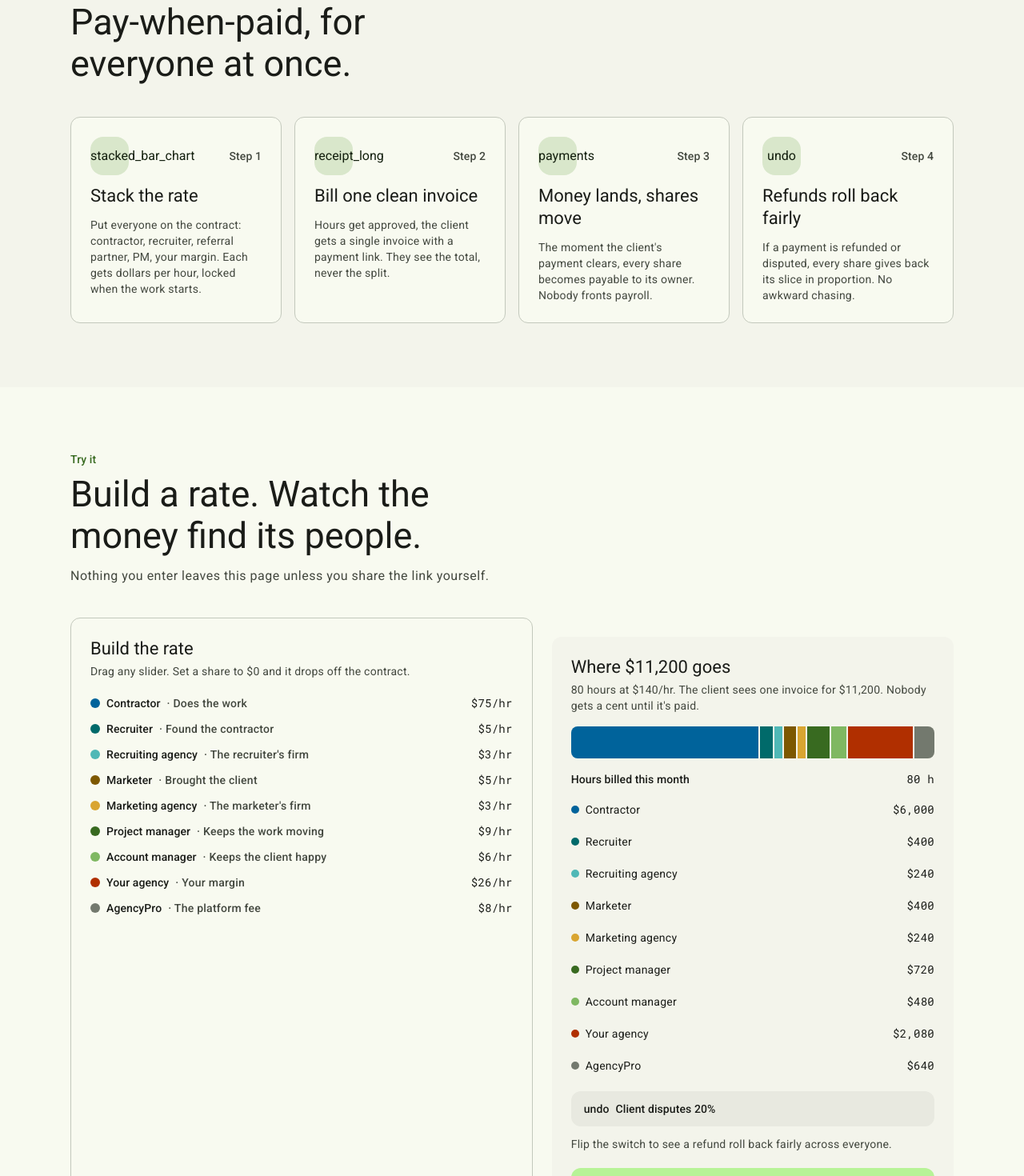
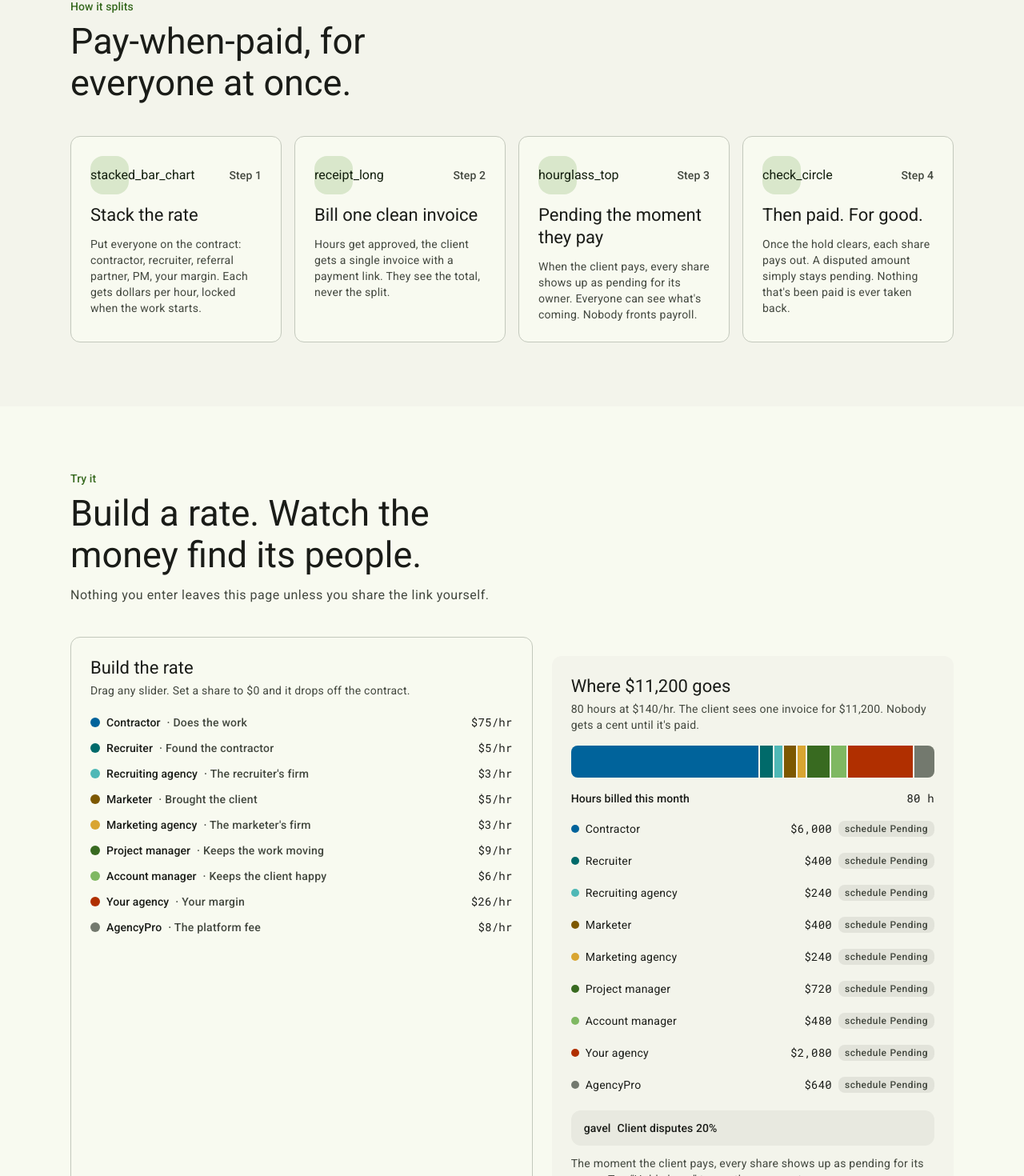
Before and after one commit to rodmjay/agency-squared, a Next.js app: page / in a window 1280 px wide. Shown: the part 692-2162 px from the top of the page at 80% size. Built offline with nearby package versions, Linux system fonts and the light colour scheme.

Commit message:
Payouts: pending phase, no clawbacks
Shares show as pending when the client pays and pay out when the hold clears; a dispute only keeps
that part pending. The playground gets a Pending/Paid stage view; the receipt and copy follow.

```diff
--- a/src/app/page.tsx
+++ b/src/app/page.tsx
@@ -8,8 +8,8 @@ const INVITE = "https://www.linkedin.com/in/rodmjay";
 const steps = [
   { icon: "stacked_bar_chart", title: "Stack the rate", body: "Put everyone on the contract: contractor, recruiter, referral partner, PM, your margin. Each gets dollars per hour, locked when the work starts." },
   { icon: "receipt_long", title: "Bill one clean invoice", body: "Hours get approved, the client gets a single invoice with a payment link. They see the total, never the split." },
-  { icon: "payments", title: "Money lands, shares move", body: "The moment the client's payment clears, every share becomes payable to its owner. Nobody fronts payroll." },
-  { icon: "undo", title: "Refunds roll back fairly", body: "If a payment is refunded or disputed, every share gives back its slice in proportion. No awkward chasing." },
+  { icon: "hourglass_top", title: "Pending the moment they pay", body: "When the client pays, every share shows up as pending for its owner. Everyone can see what's coming. Nobody fronts payroll." },
+  { icon: "check_circle", title: "Then paid. For good.", body: "Once the hold clears, each share pays out. A disputed amount simply stays pending. Nothing that's been paid is ever taken back." },
 ];
 
 const perks = [
@@ -53,7 +53,7 @@ export default function Home() {
             </p>
             <h1 className="md-display-large mt-6 text-balance">Everyone who earned a cut gets paid.</h1>
             <p className="md-body-large mt-6 max-w-xl text-on-surface-variant text-pretty">
-              AgencyPro splits every billed hour between the people who made it happen: the contractor, the recruiter who found them, the partner who sent the client, your PM and your agency. The client pays one invoice. When the money lands, every share moves on its own.
+              AgencyPro splits every billed hour between the people who made it happen: the contractor, the recruiter who found them, the partner who sent the client, your PM and your agency. The client pays one invoice. Every share goes pending right away, then pays out on its own. Nothing paid is ever clawed back.
             </p>
             <div className="mt-8 flex flex-wrap gap-3">
               <MdButton href="#play" icon="tune">Play with the split</MdButton>
--- a/src/components/hero-split.tsx
+++ b/src/components/hero-split.tsx
@@ -35,7 +35,7 @@ export function HeroSplit() {
       </ul>
       <div className="md-body-medium mt-6 flex items-center gap-2 rounded-xl bg-secondary-container px-4 py-3 text-on-secondary-container">
         <md-icon aria-hidden="true">payments</md-icon>
-        Client pays, money lands, every share moves.
+        Client pays, every share goes pending, then pays out.
       </div>
     </div>
   );
--- a/src/components/payout-playground.tsx
+++ b/src/components/payout-playground.tsx
@@ -6,7 +6,8 @@ import { MdButton, MdFilterChip, MdSlider, MdSwitch } from "@/components/materia
 import { PRESETS, STREAMS, money, type StreamKey } from "@/lib/streams";
 import { DEFAULT_SPLIT, HOURS, decodeSplit, encodeSplit, rateMax, type SplitState } from "@/lib/split-url";
 
-const REFUND = 0.2;
+const DISPUTE = 0.2;
+type Phase = "pending" | "paid";
 const totals = (s: SplitState) => {
   const rate = STREAMS.reduce((sum, x) => sum + s.rates[x.key], 0);
   return { rate, invoice: rate * s.hours };
@@ -15,6 +16,7 @@ const totals = (s: SplitState) => {
 export function PayoutPlayground({ invite }: { invite: string }) {
   const [split, setSplit] = useState<SplitState>(DEFAULT_SPLIT);
   const [received, setReceived] = useState<SplitState | null>(null);
+  const [phase, setPhase] = useState<Phase>("pending");
   const [copied, setCopied] = useState<"idle" | "done" | "manual">("idle");
   const [link, setLink] = useState("");
   const receiptRef = useRef<HTMLDivElement>(null);
@@ -28,7 +30,7 @@ export function PayoutPlayground({ invite }: { invite: string }) {
       // eslint-disable-next-line react-hooks/set-state-in-effect
       setSplit(s);
       setReceived(s);
-      requestAnimationFrame(() => receiptRef.current?.scrollIntoView({ block: "start" }));
+      setTimeout(() => receiptRef.current?.scrollIntoView({ block: "start" }), 250);
     }
     loaded.current = true;
   }, []);
@@ -44,7 +46,7 @@ export function PayoutPlayground({ invite }: { invite: string }) {
   }, [split]);
 
   const { rate, invoice } = totals(split);
-  const refundShare = split.refund ? REFUND : 0;
+  const held = split.dispute ? DISPUTE : 0;
   const update = (patch: Partial<SplitState>) => setSplit((s) => ({ ...s, ...patch }));
   const setOne = (key: StreamKey, v: number) => setSplit((s) => ({ ...s, preset: "custom", rates: { ...s.rates, [key]: v } }));
 
@@ -103,10 +105,14 @@ export function PayoutPlayground({ invite }: { invite: string }) {
             <MdSlider label="Hours billed this month" min={HOURS.min} max={HOURS.max} step={HOURS.step} value={split.hours}
               valueLabel={`${split.hours}`} onValue={(v) => update({ hours: v })} />
           </div>
-          <ul className="mt-2">
+          <md-chip-set class="mt-4" aria-label="Payout stage">
+            <MdFilterChip label="1. Client pays" selected={phase === "pending"} onPick={() => setPhase("pending")} />
+            <MdFilterChip label="2. Hold clears" selected={phase === "paid"} onPick={() => setPhase("paid")} />
+          </md-chip-set>
+          <ul className="mt-2" aria-live="polite">
             {STREAMS.filter((s) => split.rates[s.key] > 0).map((s, i) => {
-              const paid = split.rates[s.key] * split.hours;
-              const back = paid * refundShare;
+              const share = split.rates[s.key] * split.hours;
+              const stuck = share * held;
               return (
                 <li key={s.key}>
                   {i > 0 && <md-divider />}
@@ -115,25 +121,35 @@ export function PayoutPlayground({ invite }: { invite: string }) {
                       <span className="size-2.5 rounded-full" style={{ background: s.color }} aria-hidden />
                       {s.name}
                     </span>
-                    <span className="figure">
-                      {money(paid - back)}
-                      {split.refund && <span className="ml-2 text-error">−{money(back)}</span>}
-                    </span>
+                    {phase === "pending" ? (
+                      <span className="flex items-center gap-2">
+                        <span className="figure">{money(share)}</span>
+                        <Stage paid={false} />
+                      </span>
+                    ) : (
+                      <span className="flex flex-wrap items-center justify-end gap-2">
+                        <span className="figure">{money(share - stuck)}</span>
+                        <Stage paid />
+                        {stuck > 0 && <span className="figure md-label-medium text-on-surface-variant">+{money(stuck)} pending</span>}
+                      </span>
+                    )}
                   </div>
                 </li>
               );
             })}
           </ul>
           <div className="mt-3 flex items-center justify-between gap-3 rounded-xl bg-surface-high px-4 py-3">
-            <label htmlFor="refund" className="md-label-large flex items-center gap-2">
-              <md-icon aria-hidden="true">undo</md-icon> Client disputes 20%
+            <label htmlFor="dispute" className="md-label-large flex items-center gap-2">
+              <md-icon aria-hidden="true">gavel</md-icon> Client disputes 20%
             </label>
-            <MdSwitch id="refund" selected={split.refund} onSelected={(v) => update({ refund: v })} />
+            <MdSwitch id="dispute" selected={split.dispute} onSelected={(v) => update({ dispute: v })} />
           </div>
           <p className="md-body-medium mt-3 text-on-surface-variant">
-            {split.refund
-              ? "Every share gives back the same 20%, taken from the next payout if it already went out. No one eats the whole loss."
-              : "Flip the switch to see a refund roll back fairly across everyone."}
+            {phase === "pending"
+              ? "The moment the client pays, every share shows up as pending for its owner. Tap \u201cHold clears\u201d to see them pay out."
+              : split.dispute
+                ? "Only the disputed 20% stays pending. Everything else pays out, and nothing that's been paid is ever taken back."
+                : "Every share is paid. No clawbacks, ever."}
           </p>
 
           <div className="mt-5 rounded-xl bg-primary-container p-4 text-on-primary-container">
@@ -164,14 +180,13 @@ export function PayoutPlayground({ invite }: { invite: string }) {
 
 function Receipt({ split, invite, ref }: { split: SplitState; invite: string; ref: React.Ref<HTMLDivElement> }) {
   const { rate, invoice } = totals(split);
-  const keep = split.refund ? 1 - REFUND : 1;
+  const keep = split.dispute ? 1 - DISPUTE : 1;
   return (
     <div ref={ref} className="md-card-filled scroll-mt-24 p-6 sm:p-8">
       <p className="md-label-large text-primary">Someone sent you a split</p>
       <h3 className="md-headline-small mt-1">Payout receipt</h3>
       <p className="md-body-large mt-2 text-on-surface-variant">
-        The client pays <b className="text-on-surface">{money(invoice)}</b> for {split.hours} hours at {money(rate)}/hr
-        {split.refund ? ", then disputes 20%" : ""}. Here&apos;s where every dollar goes.
+        The client pays <b className="text-on-surface">{money(invoice)}</b> for {split.hours} hours at {money(rate)}/hr. Every share goes pending the moment they pay, then pays out once the hold clears{split.dispute ? "; the 20% they dispute stays pending" : ""}.
       </p>
       <div className="mt-4"><SplitBar rates={split.rates} height={28} /></div>
       <dl className="mt-4">
@@ -182,17 +197,17 @@ function Receipt({ split, invite, ref }: { split: SplitState; invite: string; re
                 <span className="size-2.5 rounded-full" style={{ background: s.color }} aria-hidden />
                 {s.name} <span className="hidden text-on-surface-variant sm:inline">· {s.who}</span>
               </dt>
-              <dd className="figure">{money(split.rates[s.key] * split.hours * keep)}</dd>
+              <dd className="figure text-right">{money(split.rates[s.key] * split.hours * keep)}{keep < 1 && <span className="md-label-medium block text-on-surface-variant">+{money(split.rates[s.key] * split.hours * (1 - keep))} pending</span>}</dd>
             </div>
             <md-divider />
           </div>
         ))}
         <div className="md-title-medium flex items-center justify-between gap-3 py-2">
-          <dt>Total paid out</dt>
+          <dt>Total paid out{keep < 1 ? " (rest pending)" : ""}</dt>
           <dd className="figure">{money(invoice * keep)}</dd>
         </div>
       </dl>
-      <p className="md-label-medium mt-2 text-on-surface-variant">Each share is paid only after the client&apos;s payment clears. Example numbers, not an offer.</p>
+      <p className="md-label-medium mt-2 text-on-surface-variant">Nothing that&apos;s been paid is ever clawed back. Example numbers, not an offer.</p>
       <div className="mt-5 flex flex-wrap items-center gap-3">
         <MdButton href={invite} external icon="arrow_forward" trailingIcon>Get paid like this: request an invite</MdButton>
         <span className="md-body-medium text-on-surface-variant">Or tweak the numbers below.</span>
@@ -200,3 +215,12 @@ function Receipt({ split, invite, ref }: { split: SplitState; invite: string; re
     </div>
   );
 }
+
+function Stage({ paid }: { paid: boolean }) {
+  return (
+    <span className={`md-label-medium inline-flex items-center gap-1 rounded-lg px-2 py-0.5 ${paid ? "bg-primary-container text-on-primary-container" : "bg-surface-highest text-on-surface-variant"}`}>
+      <md-icon aria-hidden="true" style={{ ["--md-icon-size" as string]: "14px" }}>{paid ? "check" : "schedule"}</md-icon>
+      {paid ? "Paid" : "Pending"}
+    </span>
+  );
+}
--- a/src/lib/split-url.ts
+++ b/src/lib/split-url.ts
@@ -1,19 +1,19 @@
 import { PRESETS, STREAMS, type Rates } from "@/lib/streams";
 
-export type SplitState = { preset: string; rates: Rates; hours: number; refund: boolean };
+export type SplitState = { preset: string; rates: Rates; hours: number; dispute: boolean };
 
-export const DEFAULT_SPLIT: SplitState = { preset: PRESETS[2].id, rates: PRESETS[2].rates, hours: 80, refund: false };
+export const DEFAULT_SPLIT: SplitState = { preset: PRESETS[2].id, rates: PRESETS[2].rates, hours: 80, dispute: false };
 
 export const HOURS = { min: 10, max: 200, step: 5 };
 export const rateMax = (key: string) => (key === "contractor" ? 150 : 40);
 
 const clamp = (n: number, lo: number, hi: number) => Math.min(hi, Math.max(lo, n));
 
-// Query string: ?p=<preset|custom>&r=<9 comma-separated $/h>&h=<hours>&d=1
+// Query string: ?p=<preset|custom>&r=<9 comma-separated $/h>&h=<hours>&d=1 (client disputes 20%, which stays pending)
 export function encodeSplit(s: SplitState): string {
   const preset = /^[a-z]+$/.test(s.preset) ? s.preset : "custom";
   const rates = STREAMS.map((x) => Math.round(s.rates[x.key])).join(",");
-  return `p=${preset}&r=${rates}&h=${Math.round(s.hours)}${s.refund ? "&d=1" : ""}`;
+  return `p=${preset}&r=${rates}&h=${Math.round(s.hours)}${s.dispute ? "&d=1" : ""}`;
 }
 
 /** Returns null unless the query holds a complete, valid split. Every number is clamped. */
@@ -28,5 +28,5 @@ export function decodeSplit(search: string): SplitState | null {
   const h = Number(q.get("h"));
   const hours = Number.isFinite(h) ? clamp(Math.round(h / HOURS.step) * HOURS.step, HOURS.min, HOURS.max) : DEFAULT_SPLIT.hours;
   const named = PRESETS.find((p) => p.id === q.get("p") && STREAMS.every((x) => p.rates[x.key] === rates[x.key]));
-  return { preset: named ? named.id : "custom", rates, hours, refund: q.get("d") === "1" };
+  return { preset: named ? named.id : "custom", rates, hours, dispute: q.get("d") === "1" };
 }
```
